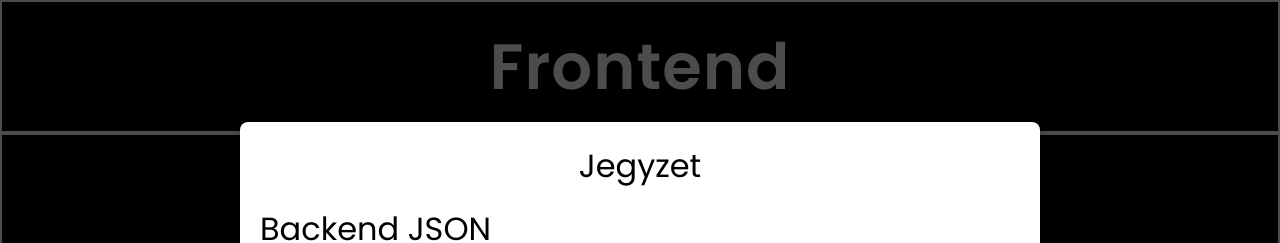
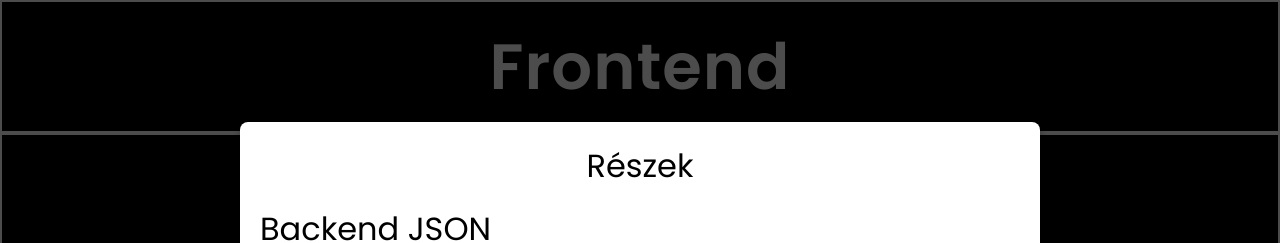
Before and after one commit to Daa40/vizsga, a React (Vite) app in the folder frontend/: page / in a window 1280 px wide. Both pictures are taken after a click on the element "Backend". Shown: the top 243 px of the page. Built offline with nearby package versions, Linux system fonts and the light colour scheme.

Commit message:
Végleges

```diff
--- a/frontend/src/pages/Home.jsx
+++ b/frontend/src/pages/Home.jsx
@@ -133,7 +133,7 @@ class DatabaseSeeder extends Seeder
 <h3>7. Futtasd a seeder-t:</h3>
 <pre>php artisan db:seed</pre>
 
-<h2>Backend jegyzet 2</h2><br>
+<h2>Backend 2</h2><br>
 Főlink:https://drive.google.com/drive/folders/1DlgW65MCmiBZ3KYmx0BeVt1SvmKJjXB2?usp=sharing<br>
 Link:https://drive.google.com/file/d/1nt9LZ61-n6G4SLFIZQRz046wAwlq8PWl/view?usp=sharing<br>
 1. Először hozz létre egy új Laravel projektet a következő parancs futtatásával:
@@ -2912,7 +2912,7 @@ export class BaseService {<br>
       {isPopupOpen && (
         <div className="popup-overlay">
           <div className="popup">
-            <h2>Jegyzet</h2>
+            <h2>Részek</h2>
             <div
               className="popup-content"
               dangerouslySetInnerHTML={{ __html: note }}
```
